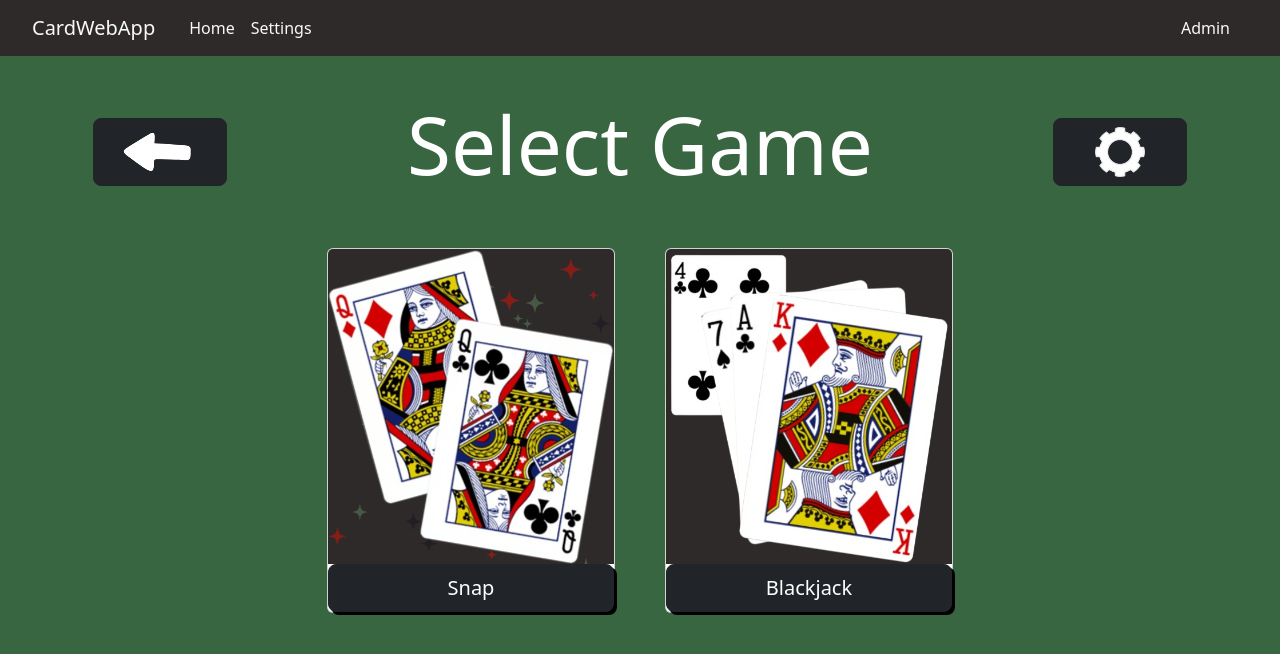
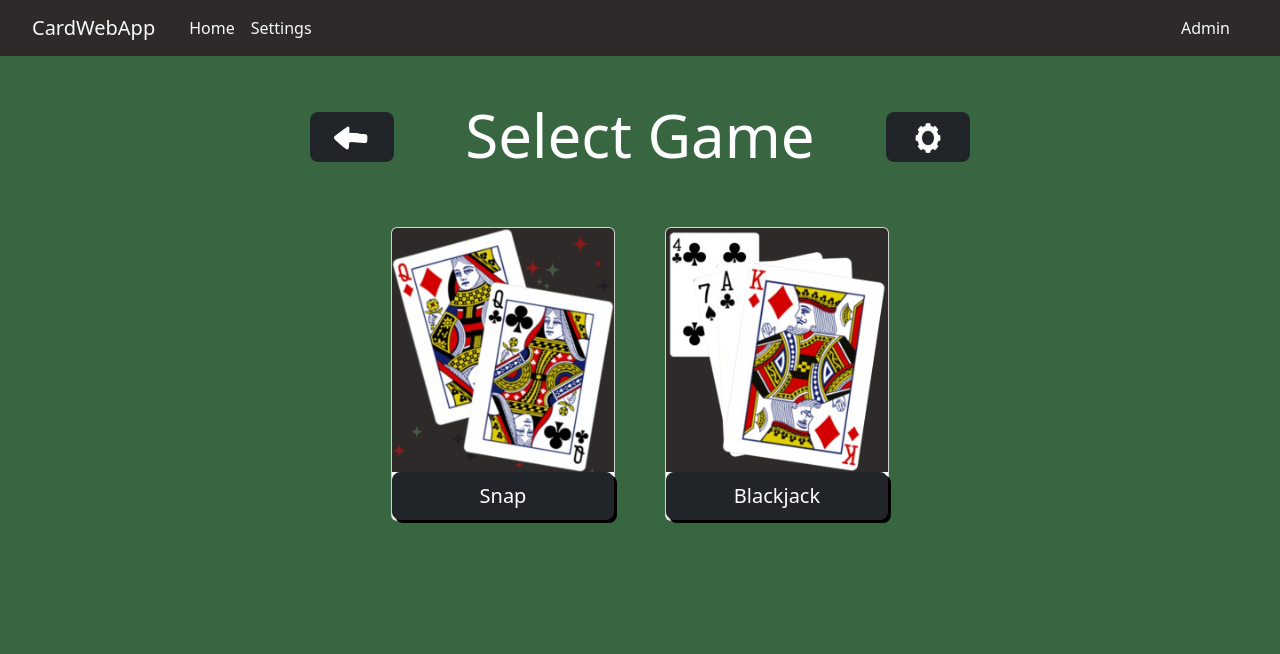
Before and after one commit to catrionaaa/webdev, a Flask app: page /selectgame in a window 1280 px wide. Shown: the top 654 px of the page. Run offline with Flask 3, Linux system fonts and the light colour scheme; parts of the project's set-up code (start-up, migrations or seed data) failed here and were passed over.

Commit message:
editing settings and selectgame appearance

```diff
--- a/static/styles.css
+++ b/static/styles.css
@@ -19,6 +19,7 @@ h2 {
     text-align: center;
 }
 
+
 /* Home page CSS */
 
 .container {
@@ -38,6 +39,7 @@ h2 {
     box-shadow: 3px 3px black;
 }
 
+
 /* Settings page CSS */
 
 .settings-container {
@@ -47,6 +49,7 @@ h2 {
     flex-direction: column;
     align-items: center;
 }
+
 
 /* Snap CSS */
 
@@ -116,6 +119,14 @@ nav {
 
 /* Select Game Page CSS */
 
+.select-game-container {
+    margin: 0 auto;
+    width: 60%;
+    display: flex;
+    flex-direction: column;
+    align-items: center;
+}
+
 .game-card-container {
     display: flex;
     justify-content: center;
@@ -124,7 +135,7 @@ nav {
 }
 
 .card {
-    width: 18rem;
+    width: 14rem;
 }
 
 .card-body {
@@ -133,12 +144,5 @@ nav {
 
 .col-md-3 {
     text-align: center;
-    margin-top: 70px;
+    margin-top: 88px;
 }
-
-
-/* Settings Page CSS */
-
-.back-btn2 {
-    margin-top: 18px;
-}
--- a/templates/selectgame.html
+++ b/templates/selectgame.html
@@ -4,21 +4,23 @@
 
 {% block content %}
 
-<div class="container-fluid mt-5">
+<div class="select-game-container">
+
+<div class="container-fluid mt-4">
     <div class="row">
         <div class="col-md-3">
-            <button type="button" class="back-btn btn btn-dark btn-lg" onclick="window.location.href='/'">
-                <img src="../static/backspace-btn-img.png" alt="Back" />
+            <button type="button" class="btn btn-dark btn-lg" onclick="window.location.href='/'">
+                <img src="../static/backspace-btn-img.png" alt="Back" width="50" height="30"/>
             </button>
         </div>
 
-        <div class="col-md-6 mt-5">
-            <h1>Select Game</h1>
+        <div class="col-md-6">
+            <h2>Select Game</h2>
         </div>
 
         <div class="col-md-3">
             <button type="button" class="settings-btn btn btn-dark btn-lg" onclick="window.location.href='/settings'">
-                <img src="../static/settings-btn-img.png" alt="Settings" />
+                <img src="../static/settings-btn-img.png" alt="Settings" width="50" height="30"/>
             </button>
         </div>
     </div>
@@ -26,18 +28,20 @@
 
 <div class="game-card-container mt-5">
     <div class="card">
-        <img src="../static/snap-img.png" class="card-img-top" alt="Placeholder Image">
+        <img src="../static/snap-img.png" class="card-img-top" alt="Snap">
         <div class="card-body">
             <button type="button" class="select-game-btn btn btn-dark btn-lg" onclick="window.location.href='/snap'">Snap</button>
         </div>
     </div>
 
     <div class="card">
-        <img src="../static/blackjack-img.png" class="card-img-top" alt="Placeholder Image">
+        <img src="../static/blackjack-img.png" class="card-img-top" alt="Blackjack">
         <div class="card-body">
             <button type="button" class="select-game-btn btn btn-dark btn-lg" onclick="window.location.href='/blackjack'">Blackjack</button>
         </div>
     </div>
 </div>
 
+</div>
+
 {% endblock %}
--- a/templates/settings.html
+++ b/templates/settings.html
@@ -9,7 +9,7 @@
     <div class="container-fluid mt-4">
         <div class="row">
             <div class="col-md-3">
-                <button type="button" class="back-btn2 btn btn-dark btn-lg" onclick="window.history.back()">
+                <button type="button" class="back-btn btn btn-dark btn-lg" onclick="window.history.back()">
                     <img src="../static/backspace-btn-img.png" alt="Back" width="50" height="30" />
                 </button>
             </div>
```
